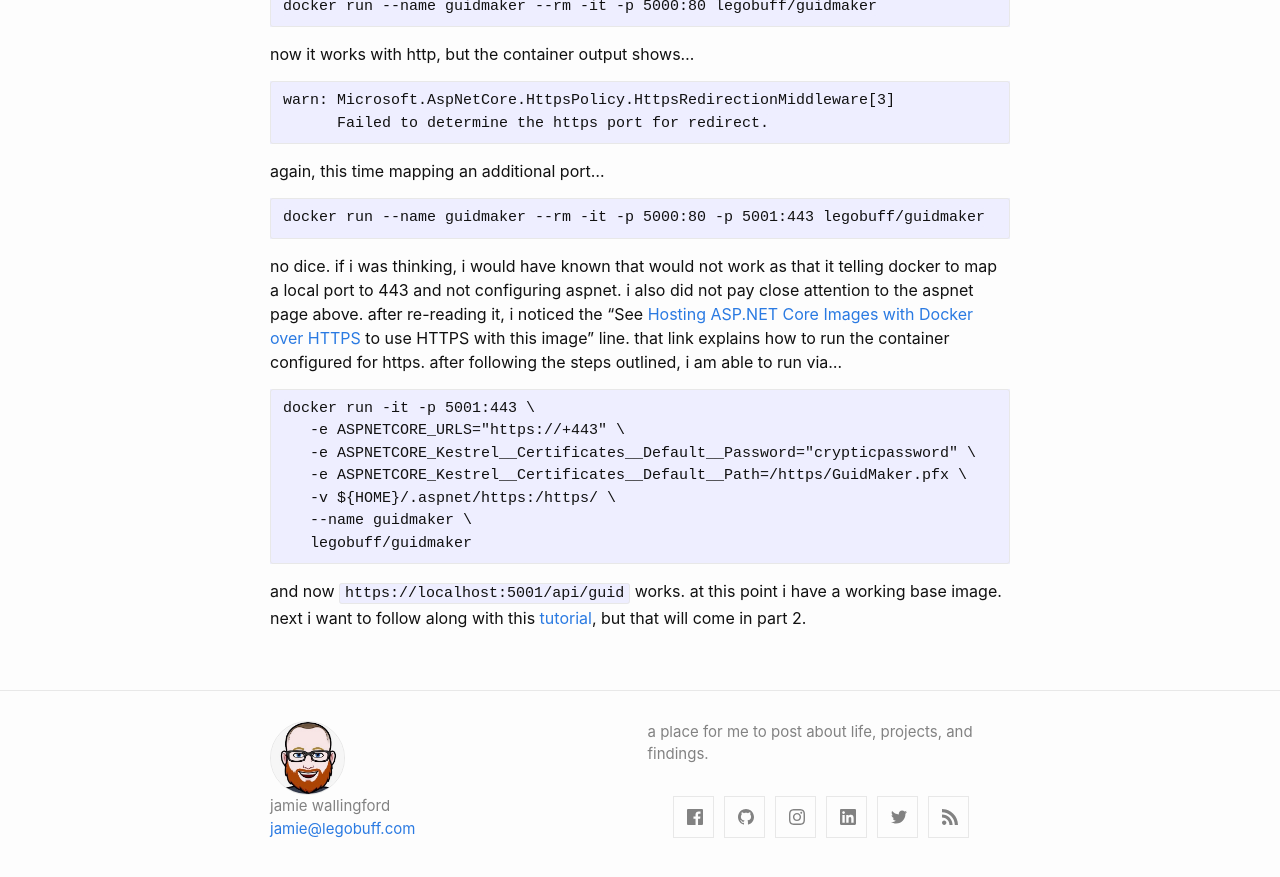
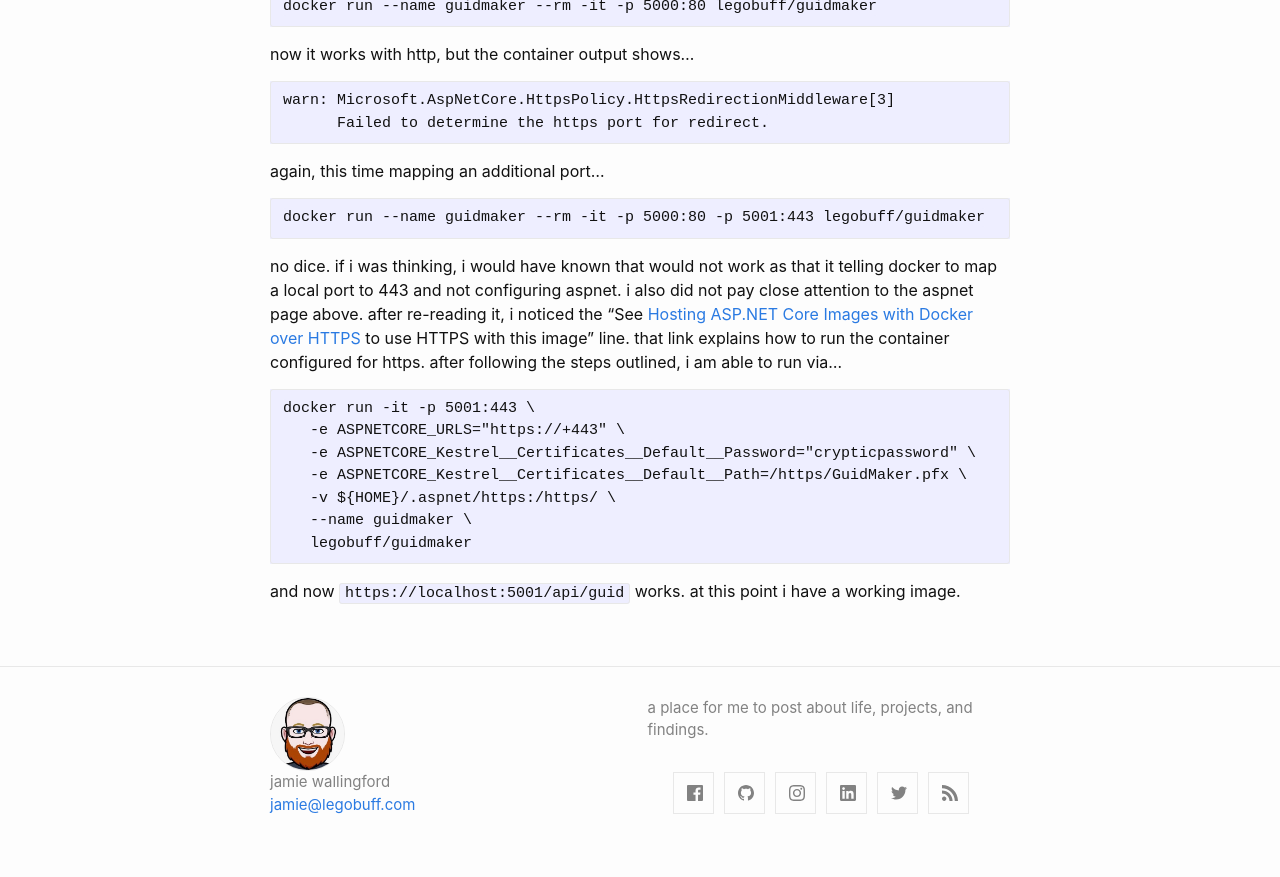
Before and after one commit to legobuff/legobuff.github.io, a Jekyll site: the page built from _posts/2019-04-30-moving-aspnet-code-app-to-docker.md, in a window 1280 px wide and 900 px high, scrolled down 969 px. Shown: the top 877 px of the window. Built offline with Jekyll 4.4.1, drawn with Linux system fonts in a browser that asks for light colours.

Commit message:
removing ending

````diff
--- a/_posts/2019-04-30-moving-aspnet-code-app-to-docker.md
+++ b/_posts/2019-04-30-moving-aspnet-code-app-to-docker.md
@@ -57,4 +57,4 @@ docker run -it -p 5001:443 \
    legobuff/guidmaker
 ```
 
-and now `https://localhost:5001/api/guid` works. at this point i have a working base image. next i want to follow along with this [tutorial](https://blog.alexellis.io/microservice-swarm-mode/), but that will come in part 2.
+and now `https://localhost:5001/api/guid` works. at this point i have a working image.
````
